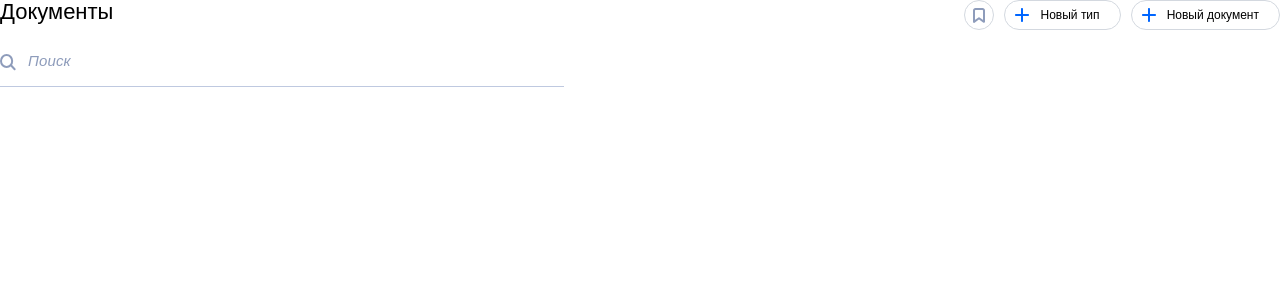
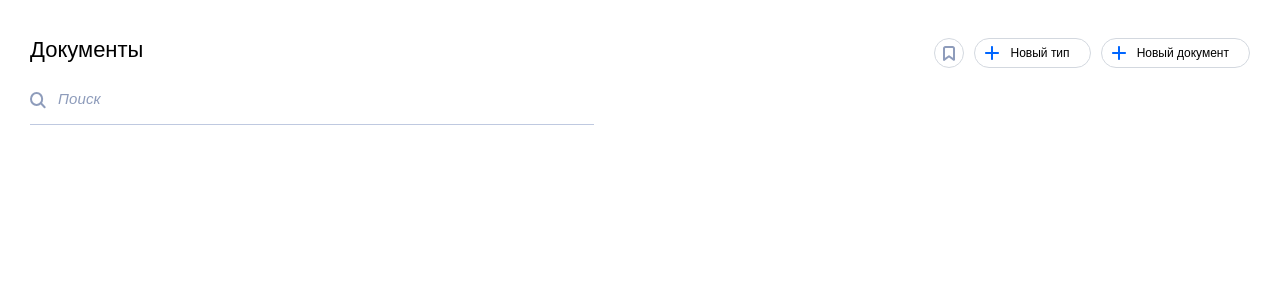
Before and after one commit to b01010110/testtask, a Vue app: page / in a window 1280 px wide. Shown: the top 300 px of the page. Built offline with nearby package versions, Linux system fonts and the light colour scheme.

Commit message:
App component has been modified

```diff
--- a/src/App.vue
+++ b/src/App.vue
@@ -1,7 +1,3 @@
-<script setup lang="ts">
-import { RouterView } from 'vue-router'
-</script>
-
 <template>
   <v-app>
     <v-main>
@@ -9,3 +5,11 @@ import { RouterView } from 'vue-router'
     </v-main>
   </v-app>
 </template>
+
+<script setup lang="ts"></script>
+
+<style>
+.v-main {
+  padding: 38px 30px !important;
+}
+</style>
```
